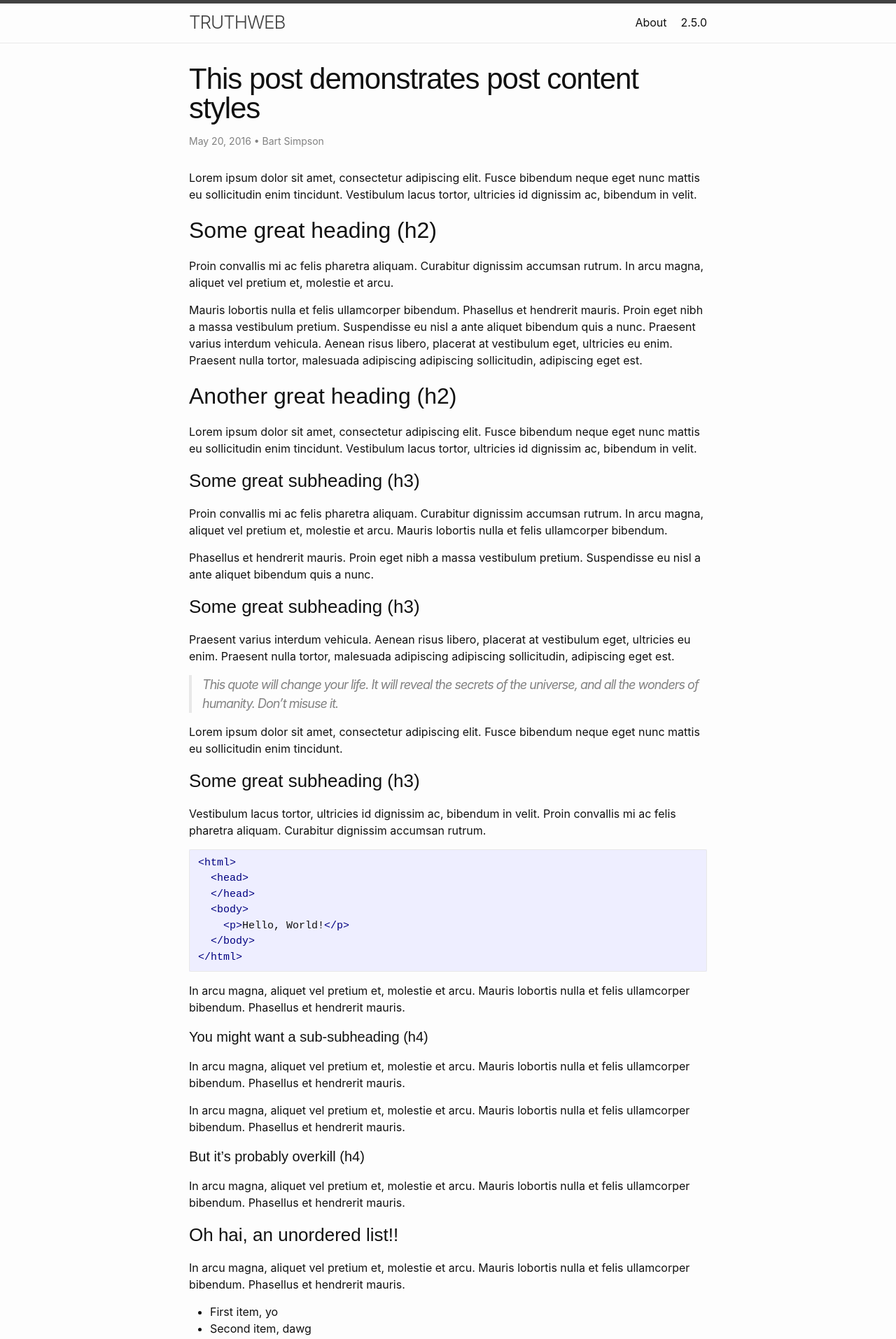
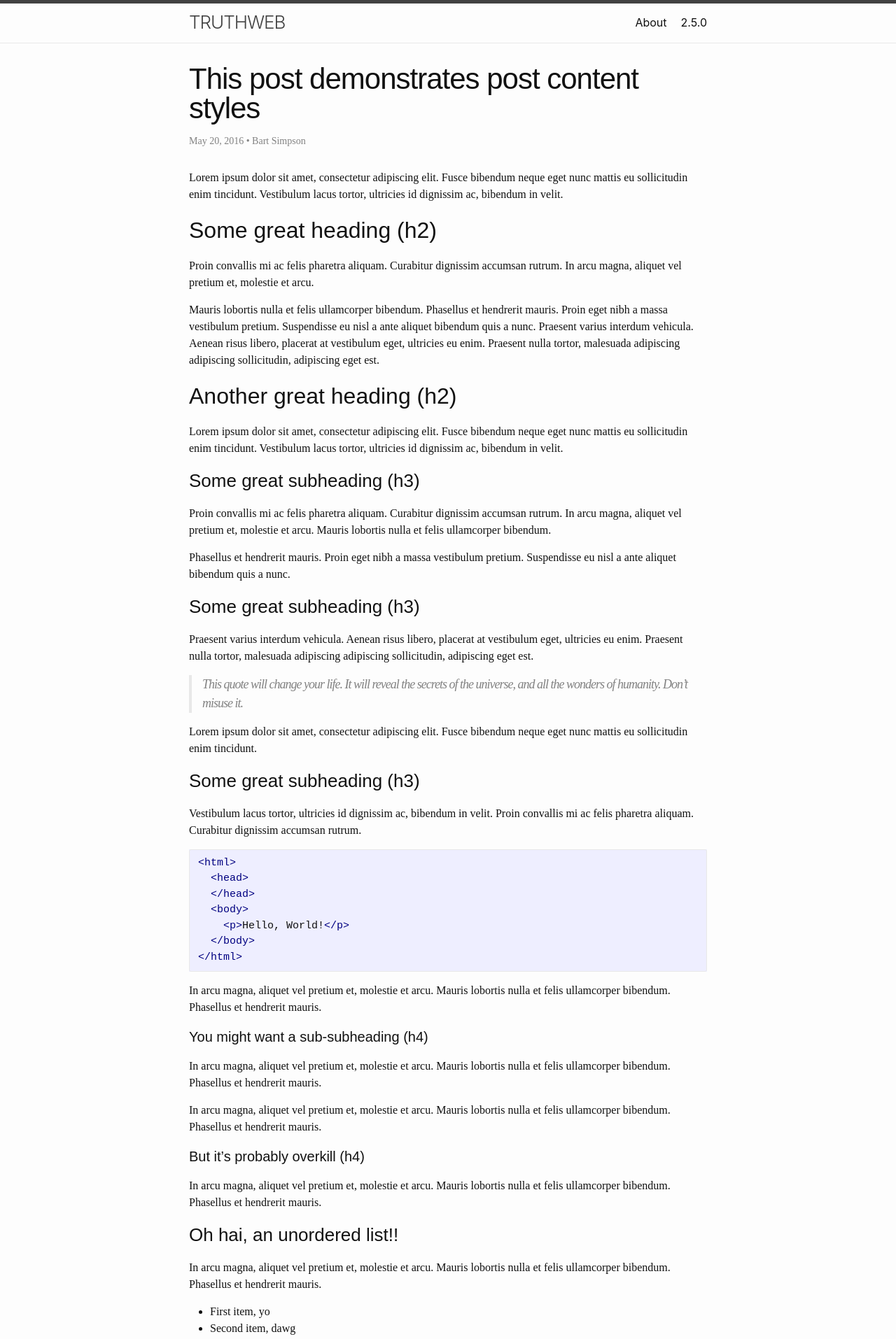
Before and after one commit to truthweb/truthweb.github.io, a Jekyll site: the page built from _posts/2016-05-20-this-post-demonstrates-post-content-styles.md, in a window 1280 px wide. Shown: the top 1914 px of the page at 70% size. Built offline with Jekyll 4.4.1, drawn with Linux system fonts in a browser that asks for light colours.

Commit message:
Troubleshooting serif font.

```diff
--- a/assets/main.scss
+++ b/assets/main.scss
@@ -9,6 +9,9 @@ html {
 	overflow-x: hidden;
 	font-family: 'Roboto Slab', serif;
 }
+p, li, ol {
+	font-family: 'Roboto Slab', serif;
+}
 
 h1, h2, h3, h4, h5, h6 {
 	font-family: 'Raleway', sans-serif;
```
